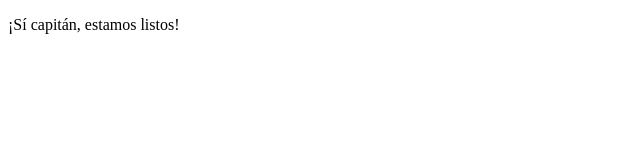
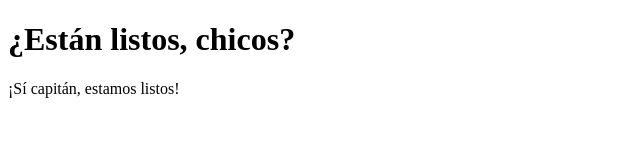
Before and after one commit to sofiabiondi/ai-design-job-market, a plain HTML site: page prueba-2.html in a window 1280 px wide. Shown: the whole page, without its empty margins (0-640 px from the left). Drawn offline with Linux system fonts and the light colour scheme.

Commit message:
Agrego título al homenaje

```diff
--- a/prueba-2.html
+++ b/prueba-2.html
@@ -1,2 +1,2 @@
 <!doctype html>
-<html lang="es"><head><meta charset="utf-8"><title>¿Están listos, chicos?</title></head><body><p>¡Sí capitán, estamos listos!</p></body></html>
+<html lang="es"><head><meta charset="utf-8"><title>Un homenaje a Bob</title></head><body><h1>¿Están listos, chicos?</h1><p>¡Sí capitán, estamos listos!</p></body></html>
```
